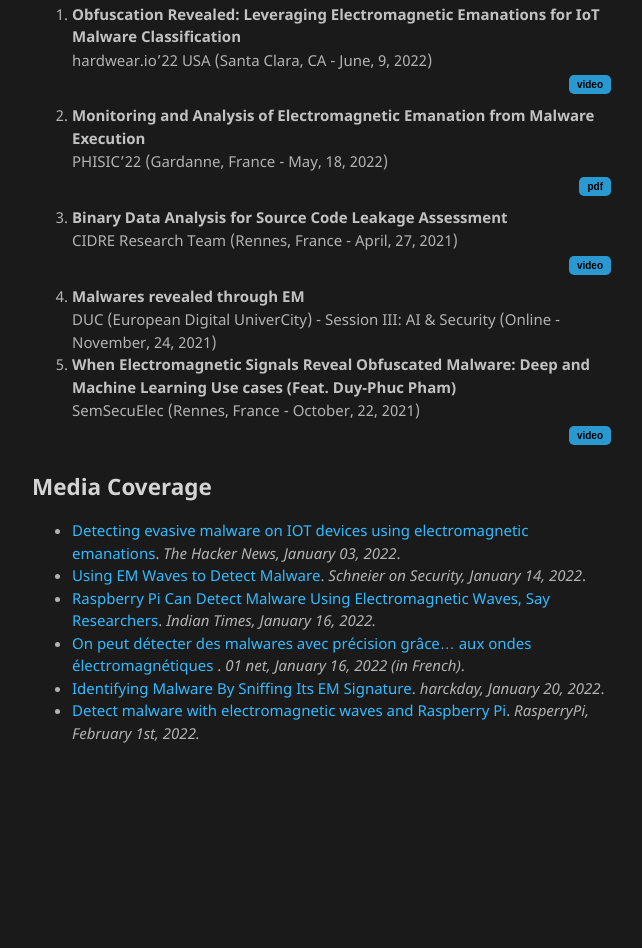
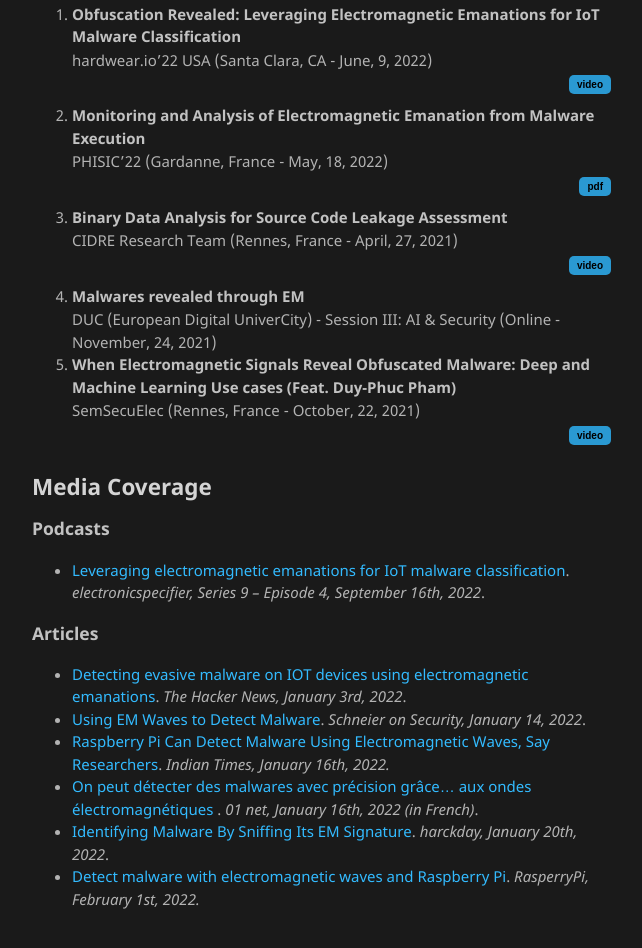
Before and after one commit to damien-marion/damien-marion.github.io, a website: page index.html in a window 1280 px wide. Shown: the part 2471-3419 px from the top of the page, without its empty margins (458-1100 px from the left). Before the commit the page ends 3265 px from the top, so only its background shows below. Drawn offline with Linux system fonts and the light colour scheme; files whose address does not match are found by name.

Commit message:
add podcast [Gonneville]

```diff
--- a/index.html
+++ b/index.html
@@ -20,7 +20,7 @@
 <meta name="twitter:card" content="summary" />
 <meta property="twitter:title" content="Damien Marion" />
 <script type="application/ld+json">
-{"name":"Damien Marion","description":"Side-Channel researcher at Univ Rennes, CNRS, Inria, IRISA Rennes, France.","headline":"Damien Marion","dateModified":"2022-07-01T13:44:14+02:00","url":"https://damien-marion.github.io/","publisher":{"@type":"Organization","logo":{"@type":"ImageObject","url":"https://damien-marion.github.io/assets/img/picture_dma.jpg"}},"@type":"WebSite","@context":"https://schema.org"}</script>
+{"name":"Damien Marion","url":"https://damien-marion.github.io/","dateModified":"2022-07-01T13:44:14+02:00","publisher":{"@type":"Organization","logo":{"@type":"ImageObject","url":"https://damien-marion.github.io/assets/img/picture_dma.jpg"}},"@type":"WebSite","description":"Side-Channel researcher at Univ Rennes, CNRS, Inria, IRISA Rennes, France.","headline":"Damien Marion","@context":"https://schema.org"}</script>
 <!-- End Jekyll SEO tag -->
 
     <link rel="stylesheet" href="/assets/css/colors-dark.css?v=">
@@ -53,6 +53,7 @@
 
     gtag('config', 'G-X6T51CN3BH');
   </script>
+
 <!-- You can set your favicon here -->
 
 
@@ -2846,12 +2847,18 @@
 <!-- - Binary Data Analysis for Source Code Leakage Assessment at [CIDRE seminar](https://team.inria.fr/cidre/). *January 25, 2021.* -->
 
 <h2 id="media-coverage">Media Coverage</h2>
+<h3 id="podcasts">Podcasts</h3>
 <ul>
-  <li><a href="https://thehackernews.com/2022/01/detecting-evasive-malware-on-iot.html">Detecting evasive malware on IOT devices using electromagnetic emanations</a>. <em>The Hacker News, January 03, 2022</em>.</li>
+  <li><a href="https://www.electronicspecifier.com/news/podcasts/series-9-episode-4-leveraging-electromagnetic-emanations-for-iot-malware-classification">Leveraging electromagnetic emanations for IoT malware classification</a>. <em>electronicspecifier, Series 9 – Episode 4, September 16th, 2022</em>.</li>
+</ul>
+
+<h3 id="articles">Articles</h3>
+<ul>
+  <li><a href="https://thehackernews.com/2022/01/detecting-evasive-malware-on-iot.html">Detecting evasive malware on IOT devices using electromagnetic emanations</a>. <em>The Hacker News, January 3rd, 2022</em>.</li>
   <li><a href="https://www.schneier.com/blog/archives/2022/01/using-em-waves-to-detect-malware.html">Using EM Waves to Detect Malware</a>. <em>Schneier on Security, January 14, 2022</em>.</li>
-  <li><a href="https://www.indiatimes.com/technology/news/raspberry-pi-can-detect-malware-559086.html">Raspberry Pi Can Detect Malware Using Electromagnetic Waves, Say Researchers</a>. <em>Indian Times, January 16, 2022.</em></li>
-  <li><a href="https://www.01net.com/actualites/on-peut-detecter-des-malwares-avec-precision-grace-aux-ondes-electromagnetiques-2053625.html">On peut détecter des malwares avec précision grâce… aux ondes électromagnétiques </a>. <em>01 net, January 16, 2022 (in French)</em>.</li>
-  <li><a href="https://hackaday.com/2022/01/19/identifying-malware-by-sniffing-its-em-signature/">Identifying Malware By Sniffing Its EM Signature</a>. <em>harckday, January 20, 2022</em>.</li>
+  <li><a href="https://www.indiatimes.com/technology/news/raspberry-pi-can-detect-malware-559086.html">Raspberry Pi Can Detect Malware Using Electromagnetic Waves, Say Researchers</a>. <em>Indian Times, January 16th, 2022.</em></li>
+  <li><a href="https://www.01net.com/actualites/on-peut-detecter-des-malwares-avec-precision-grace-aux-ondes-electromagnetiques-2053625.html">On peut détecter des malwares avec précision grâce… aux ondes électromagnétiques </a>. <em>01 net, January 16th, 2022 (in French)</em>.</li>
+  <li><a href="https://hackaday.com/2022/01/19/identifying-malware-by-sniffing-its-em-signature/">Identifying Malware By Sniffing Its EM Signature</a>. <em>harckday, January 20th, 2022</em>.</li>
   <li><a href="https://www.raspberrypi.com/news/detect-malware-with-electromagnetic-waves-and-raspberry-pi/">Detect malware with electromagnetic waves and Raspberry Pi</a>. <em>RasperryPi, February 1st, 2022.</em></li>
 </ul>
 
```
